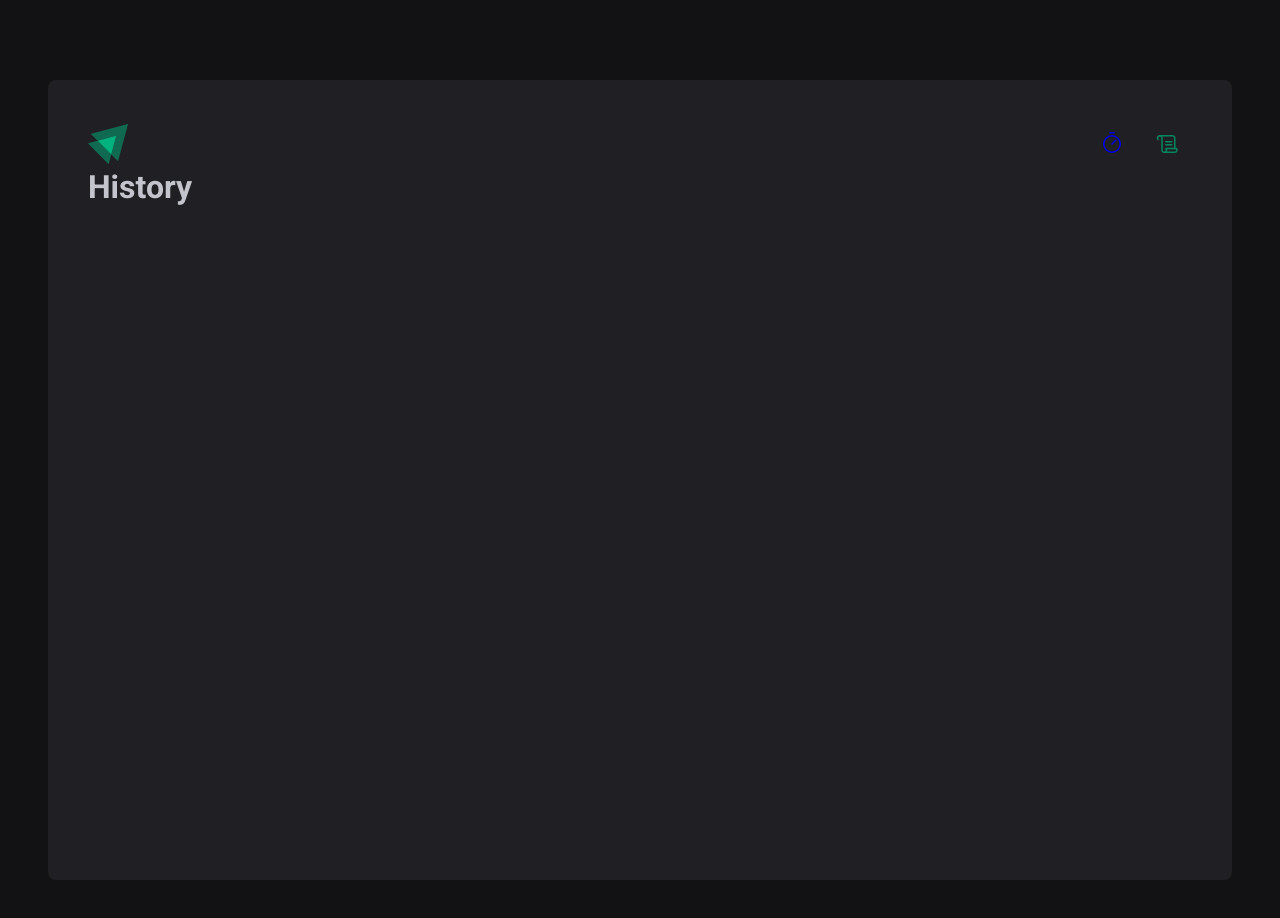
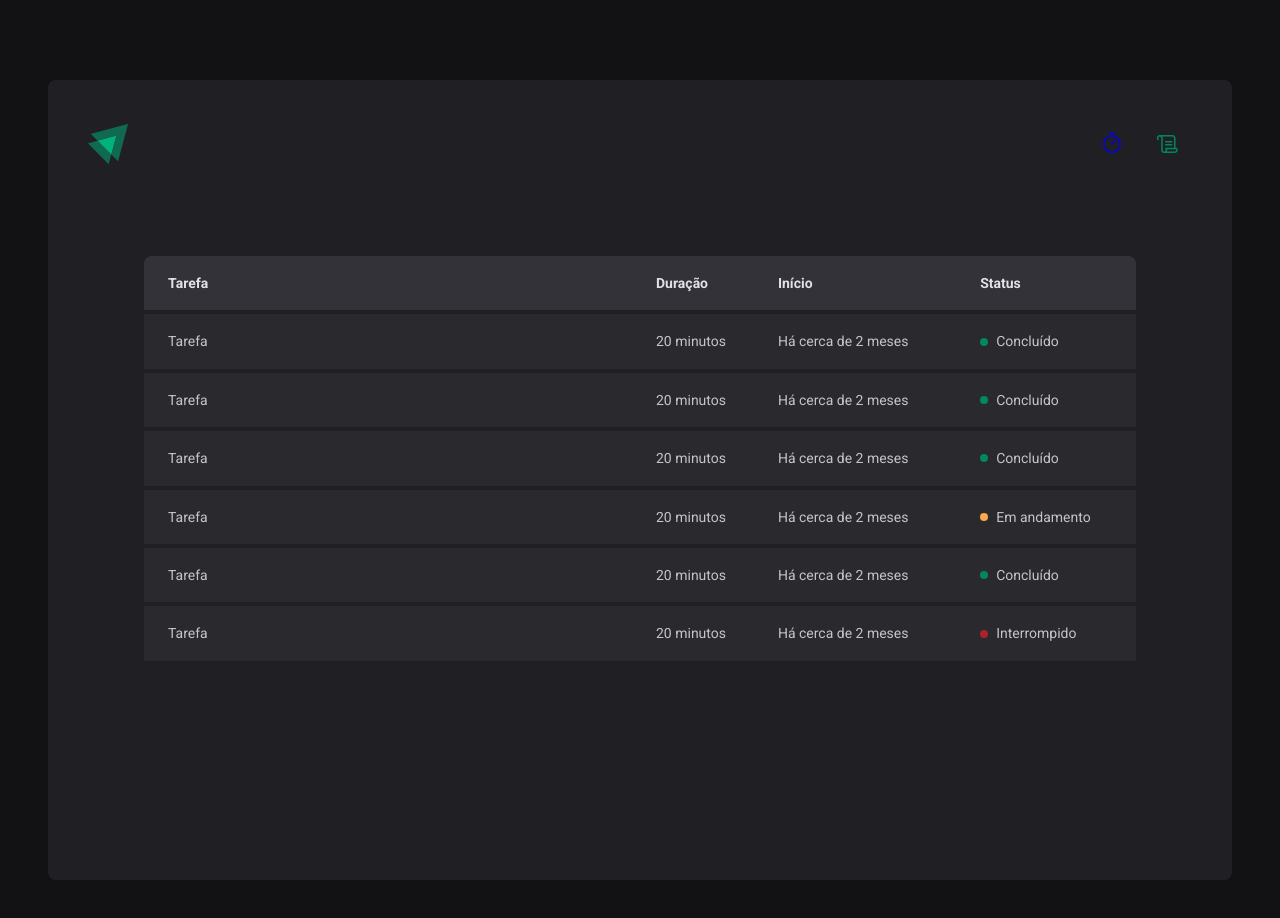
Before and after one commit to ElisioWander/Ignite-timer, a React (Vite) app: page /history in a window 1280 px wide. Shown: the top 918 px of the page. Built offline with nearby package versions, Linux system fonts and the light colour scheme.

Commit message:
start cycle

```diff
--- a/package.json
+++ b/package.json
@@ -10,11 +10,14 @@
     "lint": "eslint src --ext .ts,.tsx"
   },
   "dependencies": {
+    "@hookform/resolvers": "^2.9.7",
     "phosphor-react": "^1.4.1",
     "react": "^18.2.0",
     "react-dom": "^18.2.0",
+    "react-hook-form": "^7.33.1",
     "react-router-dom": "^6.3.0",
-    "styled-components": "^5.3.5"
+    "styled-components": "^5.3.5",
+    "zod": "^3.17.10"
   },
   "devDependencies": {
     "@rocketseat/eslint-config": "^1.1.3",
--- a/src/pages/History/index.tsx
+++ b/src/pages/History/index.tsx
@@ -1,3 +1,70 @@
+import { HistoryContainer, HistoryList, Status } from './styles'
+
 export function History() {
-  return <h1>History</h1>
+  return (
+    <HistoryContainer>
+      <HistoryList>
+        <table>
+          <thead>
+            <tr>
+              <th>Tarefa</th>
+              <th>Duração</th>
+              <th>Início</th>
+              <th>Status</th>
+            </tr>
+          </thead>
+          <tbody>
+            <tr>
+              <td>Tarefa</td>
+              <td>20 minutos</td>
+              <td>Há cerca de 2 meses</td>
+              <td>
+                <Status statusColor="green">Concluído</Status>
+              </td>
+            </tr>
+            <tr>
+              <td>Tarefa</td>
+              <td>20 minutos</td>
+              <td>Há cerca de 2 meses</td>
+              <td>
+                <Status statusColor="green">Concluído</Status>
+              </td>
+            </tr>
+            <tr>
+              <td>Tarefa</td>
+              <td>20 minutos</td>
+              <td>Há cerca de 2 meses</td>
+              <td>
+                <Status statusColor="green">Concluído</Status>
+              </td>
+            </tr>
+            <tr>
+              <td>Tarefa</td>
+              <td>20 minutos</td>
+              <td>Há cerca de 2 meses</td>
+              <td>
+                <Status statusColor="yellow">Em andamento</Status>
+              </td>
+            </tr>
+            <tr>
+              <td>Tarefa</td>
+              <td>20 minutos</td>
+              <td>Há cerca de 2 meses</td>
+              <td>
+                <Status statusColor="green">Concluído</Status>
+              </td>
+            </tr>
+            <tr>
+              <td>Tarefa</td>
+              <td>20 minutos</td>
+              <td>Há cerca de 2 meses</td>
+              <td>
+                <Status statusColor="red">Interrompido</Status>
+              </td>
+            </tr>
+          </tbody>
+        </table>
+      </HistoryList>
+    </HistoryContainer>
+  )
 }
--- /dev/null
+++ b/src/pages/History/styles.ts
@@ -0,0 +1,95 @@
+import styled from 'styled-components'
+
+export const HistoryContainer = styled.div`
+  display: flex;
+  flex-direction: column;
+  flex: 1;
+
+  padding: 3.5rem;
+
+  h1 {
+    font-size: 1.5rem;
+    color: ${(props) => props.theme['gray-100']};
+  }
+`
+
+export const HistoryList = styled.div`
+  flex: 1;
+  margin-top: 2rem;
+  overflow: auto;
+
+  table {
+    width: 100%;
+    min-width: 600px;
+
+    border-collapse: collapse;
+
+    th {
+      padding: 1rem;
+
+      text-align: left;
+      font-size: 0.875rem;
+      line-height: 1.6;
+
+      color: ${(props) => props.theme['gray-100']};
+      background-color: ${(props) => props.theme['gray-600']};
+
+      &:first-child {
+        border-top-left-radius: 8px;
+        padding-left: 1.5rem;
+      }
+
+      &:last-child {
+        border-top-right-radius: 8px;
+        padding-left: 1.5rem;
+      }
+    }
+
+    td {
+      padding: 1rem;
+
+      font-size: 0.875rem;
+      line-height: 1.6;
+
+      border-top: 4px solid ${(props) => props.theme['gray-800']};
+
+      background-color: ${(props) => props.theme['gray-700']};
+
+      &:first-child {
+        width: 50%;
+        padding-left: 1.5rem;
+      }
+
+      &:last-child {
+        padding-left: 1.5rem;
+      }
+    }
+  }
+`
+
+const STATUS_COLORS = {
+  yellow: 'yellow-500',
+  green: 'green-500',
+  red: 'red-500',
+} as const
+
+interface StatusProps {
+  statusColor: keyof typeof STATUS_COLORS
+}
+
+export const Status = styled.span<StatusProps>`
+  display: flex;
+  align-items: center;
+  gap: 0.5rem;
+
+  &::before {
+    content: '';
+    width: 0.5rem;
+    height: 0.5rem;
+
+    border-radius: 50%;
+
+    background-color: ${(props) =>
+      props.theme[STATUS_COLORS[props.statusColor]]};
+  }
+`
--- a/src/pages/Home/index.tsx
+++ b/src/pages/Home/index.tsx
@@ -1,4 +1,8 @@
 import { Play } from 'phosphor-react'
+import { useForm } from 'react-hook-form'
+import { zodResolver } from '@hookform/resolvers/zod'
+import * as zod from 'zod'
+
 import {
   CountdownContainer,
   FormContainer,
@@ -8,17 +12,62 @@ import {
   StartCountdownButton,
   TaskInput,
 } from './styles'
+import { useState } from 'react'
+
+const newCycleFormValidationSchema = zod.object({
+  task: zod.string().min(1, 'Informe a tarefa'),
+  minutesAmount: zod
+    .number()
+    .min(5, 'O ciclo precisa ser de no mínimo 5 minutos')
+    .max(60, 'O ciclo precisa ser de no máximo 60 minutos'),
+})
+
+type NewCycleFormData = zod.infer<typeof newCycleFormValidationSchema>
+
+type Cycle = {
+  id: string
+  task: string
+  minutesAmount: number
+}
 
 export function Home() {
+  const [cycle, setCycle] = useState<Cycle[]>([])
+
+  const { handleSubmit, register, watch, reset } = useForm<NewCycleFormData>({
+    resolver: zodResolver(newCycleFormValidationSchema),
+    defaultValues: {
+      task: '',
+      minutesAmount: 0,
+    },
+  })
+
+  function handleCreateNewCycle(data: NewCycleFormData) {
+    const newCycle: Cycle = {
+      id: String(new Date().getTime()),
+      task: data.task,
+      minutesAmount: data.minutesAmount,
+    }
+
+    setCycle((state) => [...state, newCycle])
+
+    reset()
+  }
+
+  console.log(cycle)
+
+  const task = watch('task')
+  const isSubmitDisabled = !task
+
   return (
     <HomeContainer>
-      <form>
+      <form onSubmit={handleSubmit(handleCreateNewCycle)}>
         <FormContainer>
           <label htmlFor="task">Vou trabalhar em</label>
           <TaskInput
             id="task"
             list="task-suggestions"
             placeholder="Dê um nome para o seu projeto"
+            {...register('task')}
           />
 
           <datalist id="task-suggestions">
@@ -36,6 +85,7 @@ export function Home() {
             step={5}
             min={5}
             max={60}
+            {...register('minutesAmount', { valueAsNumber: true })}
           />
 
           <span>minutos.</span>
@@ -49,7 +99,7 @@ export function Home() {
           <span>0</span>
         </CountdownContainer>
 
-        <StartCountdownButton type="submit">
+        <StartCountdownButton type="submit" disabled={isSubmitDisabled}>
           <Play size={24} />
           começar
         </StartCountdownButton>
```
Also changed, not shown: 1 other file (tests, documents, lock files or other folders).
